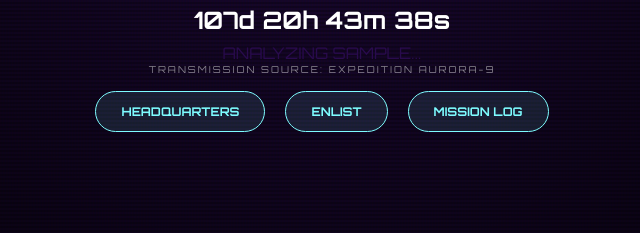
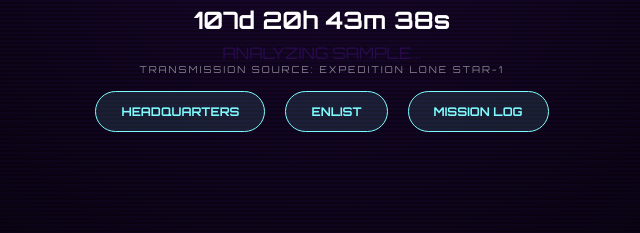
Before and after one commit to Sammiizzle/proteinplanetlandingpage, a plain HTML site: page index.html in a window 1280 px wide. Shown: the part 544-777 px from the top of the page, 318-958 px from the left. Drawn offline with Linux system fonts and the light colour scheme.

Commit message:
Update index.html

```diff
--- a/index.html
+++ b/index.html
@@ -32,7 +32,7 @@
         <div id="countdown"></div>
         <p class="analysis">ANALYZING SAMPLE...</p>
 
-        <p class="mission-id">TRANSMISSION SOURCE: EXPEDITION AURORA-9</p>
+        <p class="mission-id">TRANSMISSION SOURCE: EXPEDITION LONE STAR-1</p>
         <div class="buttons">
             <a href="exploration.html" class="btn">HEADQUARTERS</a>
             <a href="exploration.html" class="btn">ENLIST</a>
```
